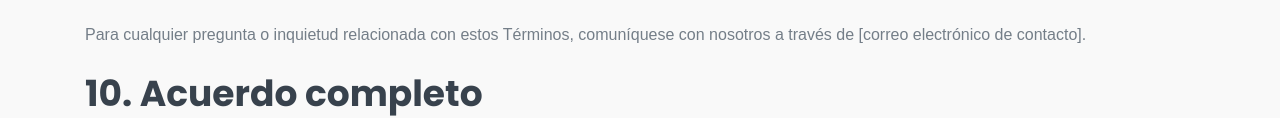
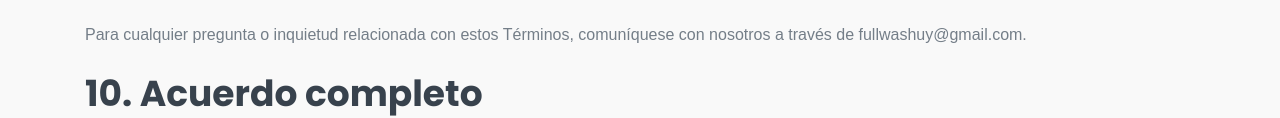
Before and after one commit to agustin-sarasua/fullwash-web, a plain HTML site: page terms_of_service.html in a window 1280 px wide. Shown: the part 1732-1850 px from the top of the page. Drawn offline with Linux system fonts and the light colour scheme.

Commit message:
terms and conditions

```diff
--- a/terms_of_service.html
+++ b/terms_of_service.html
@@ -169,7 +169,7 @@
         <br/>
         <h2>9. Contacto</h2>
         <br/>
-        <p>Para cualquier pregunta o inquietud relacionada con estos Términos, comuníquese con nosotros a través de [correo electrónico de contacto].</p>
+        <p>Para cualquier pregunta o inquietud relacionada con estos Términos, comuníquese con nosotros a través de fullwashuy@gmail.com.</p>
         <br/>
         <h2>10. Acuerdo completo</h2>
         <br/>
```
